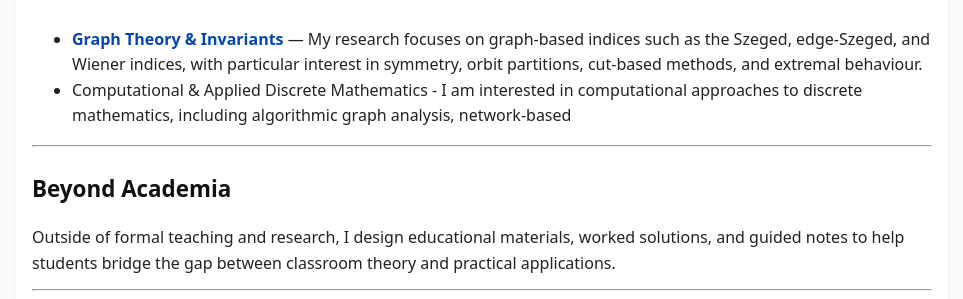
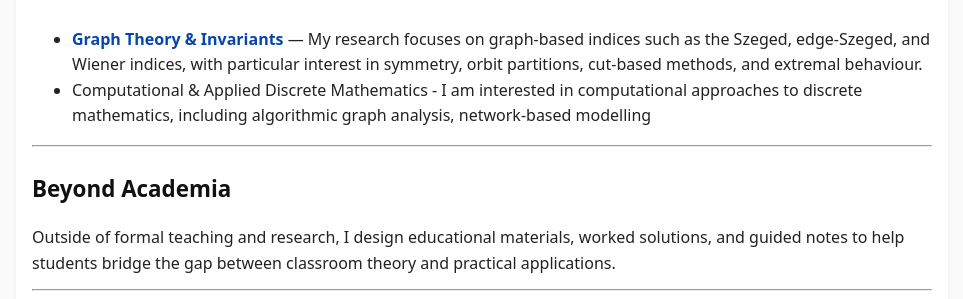
Before and after one commit to SaleemKamaludin/SaleemKamaludin.github.io, a Jekyll site: the page built from about.md, in a window 1280 px wide. Shown: the part 577-876 px from the top of the page, without its empty margins (158-1121 px from the left). Built offline with Jekyll 4.4.1, drawn with Linux system fonts in a browser that asks for light colours.

Commit message:
Update about.md

```diff
--- a/about.md
+++ b/about.md
@@ -20,7 +20,7 @@ My goal is to create learning environments where students not only master techni
 
 ## Research Interests
 - <a href="{{ '/notes/graph-theory/' | relative_url }}"><strong>Graph Theory & Invariants</strong></a> — My research focuses on graph-based indices such as the Szeged, edge-Szeged, and Wiener indices, with particular interest in symmetry, orbit partitions, cut-based methods, and extremal behaviour.
-- Computational & Applied Discrete Mathematics - I am interested in computational approaches to discrete mathematics, including algorithmic graph analysis, network-based
+- Computational & Applied Discrete Mathematics - I am interested in computational approaches to discrete mathematics, including algorithmic graph analysis, network-based modelling
 
 
 
```
